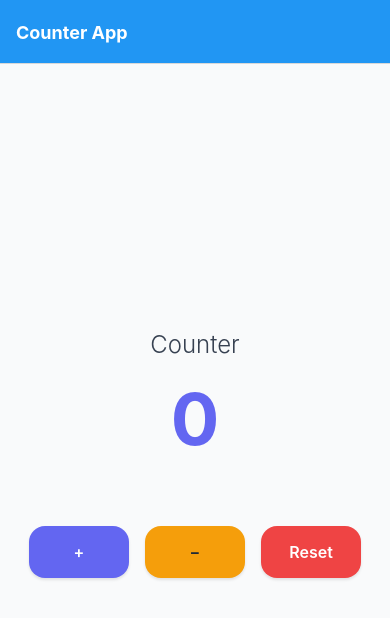
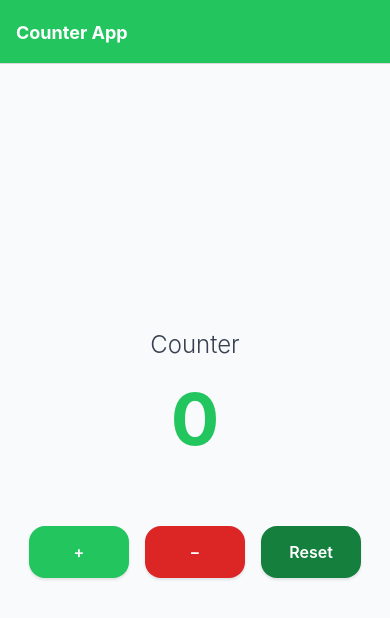
Before and after one commit to bayradion/project-cmkx7yay80001ca2cx6mmk2e9, a React Native app: screen /Home in a window 390 px wide. Shown: the top 618 px of the page. Built offline with nearby package versions, Linux system fonts and the light colour scheme.

Commit message:
feat: Current project files: - App.tsx - package.json - src/components/Counter

```diff
--- a/App.tsx
+++ b/App.tsx
@@ -3,6 +3,7 @@ import { NavigationContainer } from '@react-navigation/native';
 import { createStackNavigator } from '@react-navigation/stack';
 import { StatusBar } from 'expo-status-bar';
 import HomeScreen from './src/screens/HomeScreen';
+import { theme } from './src/constants/theme';
 
 export type RootStackParamList = {
   Home: undefined;
@@ -18,7 +19,7 @@ export default function App() {
         initialRouteName="Home"
         screenOptions={{
           headerStyle: {
-            backgroundColor: '#2196F3',
+            backgroundColor: theme.colors.primary,
           },
           headerTintColor: '#fff',
           headerTitleStyle: {
--- a/src/constants/theme.ts
+++ b/src/constants/theme.ts
@@ -1,7 +1,7 @@
 export const theme = {
   colors: {
-    primary: '#6366f1', // Indigo
-    secondary: '#f59e0b', // Amber
+    primary: '#22c55e', // Green-500
+    secondary: '#16a34a', // Green-600
     success: '#10b981', // Emerald
     danger: '#ef4444', // Red
     dark: '#1f2937', // Gray-800
@@ -9,9 +9,9 @@ export const theme = {
     white: '#ffffff',
     text: '#374151', // Gray-700
     // New counter button specific colors
-    counterIncrement: '#22c55e', // Green
-    counterDecrement: '#ef4444', // Red
-    counterReset: '#8b5cf6', // Purple
+    counterIncrement: '#22c55e', // Green-500
+    counterDecrement: '#dc2626', // Red-600
+    counterReset: '#15803d', // Green-700
     counterDisabled: '#9ca3af', // Gray-400
   },
   spacing: {
--- a/src/screens/HomeScreen.tsx
+++ b/src/screens/HomeScreen.tsx
@@ -19,19 +19,19 @@ export default function HomeScreen() {
           <CounterButton
             title="+"
             onPress={increment}
-            variant="primary"
+            variant="increment"
           />
 
           <CounterButton
             title="−"
             onPress={decrement}
-            variant="secondary"
+            variant="decrement"
           />
 
           <CounterButton
             title="Reset"
             onPress={reset}
-            variant="danger"
+            variant="reset"
           />
         </View>
       </View>
```
